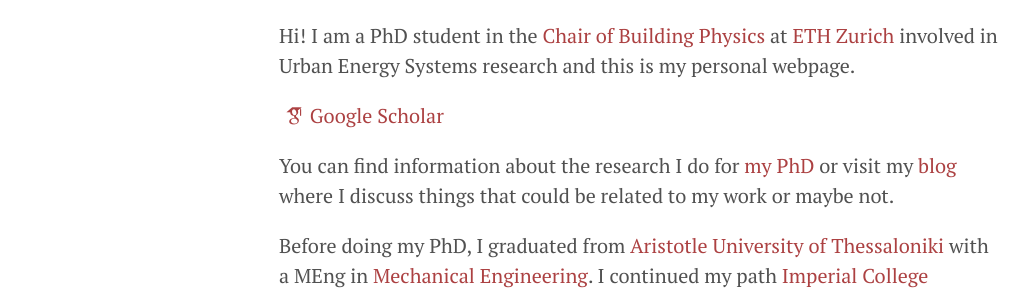
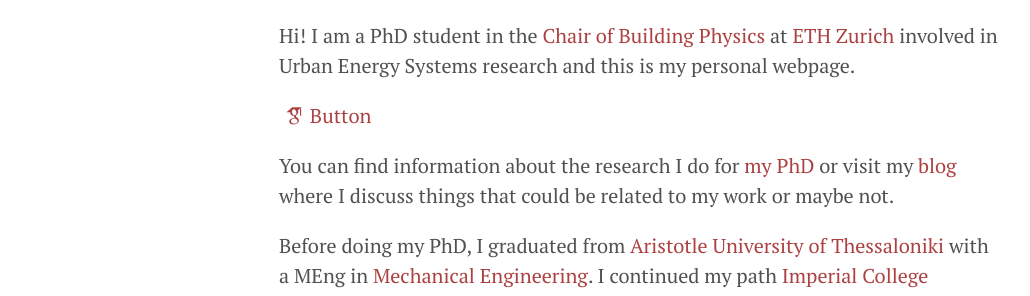
Before and after one commit to gmavrom33/gmavrom.github.io, a Jekyll site: the page built from index.md, in a window 1280 px wide. Shown: the part 251-547 px from the top of the page, without its empty margins (1-1031 px from the left). Built offline with Jekyll 4.4.1, drawn with Linux system fonts in a browser that asks for light colours; nearby versions of some CDN libraries; some web fonts are replaced.

Commit message:
Update index.md

```diff
--- a/index.md
+++ b/index.md
@@ -20,7 +20,7 @@
 Hi! I am a PhD student in the [Chair of Building Physics][] at [ETH Zurich][] involved in Urban Energy Systems research and this is my personal webpage.
 
 <a href="https://scholar.google.com/" class="btn btn-primary mb1 bg-blue" style="padding: 0.3em;">
-  <i class="ai ai-google-scholar"></i> Google Scholar
+  <i class="ai ai-google-scholar"></i> Button
 </a>
 
 You can find information about the research I do for [my PhD][] or visit my [blog][] where I discuss things that could be related to my work or maybe not.
```
